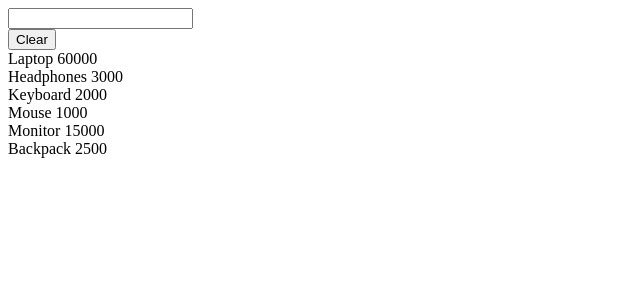
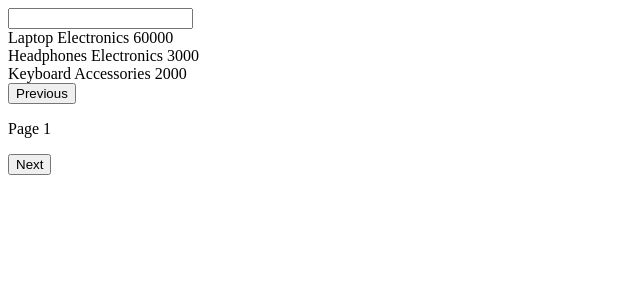
Before and after one commit to kunaladhav/playground, a React (Vite) app in the folder playground/: page / in a window 1280 px wide. Shown: the top 300 px of the page, without its empty margins (0-640 px from the left). Built offline with nearby package versions, Linux system fonts and the light colour scheme.

Commit message:
Complete Day 10 Assignment

```diff
--- a/playground/src/App.jsx
+++ b/playground/src/App.jsx
@@ -12,7 +12,8 @@
 // import Shop from "./Pages/Shop";
 // import SearchProduct from "./components/SearchProduct";
 // import ProfileSetting from "./Pages/ProfileSetting";
-import Debounce from "./components/Debounce";
+// import Debounce from "./components/Debounce";
+import Pagination from "./components/Pagination";
 
 function App() {
   // const [cart, setCart] = useState([]);
@@ -36,7 +37,8 @@ function App() {
         {/* <Shop /> */}
         {/* <SearchProduct /> */}
         {/* <ProfileSetting /> */}
-        <Debounce />
+        {/* <Debounce /> */}
+        <Pagination />
       </div>
     </>
   );
--- /dev/null
+++ b/playground/src/components/Pagination.jsx
@@ -0,0 +1,75 @@
+import { useState } from "react";
+
+const products = [
+  { id: 1, name: "Laptop", category: "Electronics", price: 60000 },
+  { id: 2, name: "Headphones", category: "Electronics", price: 3000 },
+  { id: 3, name: "Keyboard", category: "Accessories", price: 2000 },
+  { id: 4, name: "Mouse", category: "Accessories", price: 1000 },
+  { id: 5, name: "Monitor", category: "Electronics", price: 15000 },
+  { id: 6, name: "Backpack", category: "Accessories", price: 2500 },
+  { id: 7, name: "Webcam", category: "Electronics", price: 5000 },
+  { id: 8, name: "USB Cable", category: "Accessories", price: 500 },
+  { id: 9, name: "Tablet", category: "Electronics", price: 25000 },
+  { id: 10, name: "Mouse Pad", category: "Accessories", price: 800 },
+];
+
+const Pagination = () => {
+  const [searchTerm, setSearchTerm] = useState("");
+  const [currentPage, setCurrentPage] = useState(1);
+
+  const filteredItem = products.filter((item) => {
+    return item.name.toLowerCase().includes(searchTerm.toLowerCase());
+  });
+
+  const itemsPerPage = 3;
+  const startIndex = (currentPage - 1) * 3;
+  const endIndex = startIndex + 3;
+
+  const toDisplay = filteredItem.slice(startIndex, endIndex);
+  const totalPages = Math.ceil(filteredItem.length / itemsPerPage);
+
+  const nextPage = () => {
+    if (currentPage < totalPages) {
+      setCurrentPage((prev) => prev + 1);
+    }
+  };
+
+  const prevPage = () => {
+    if (currentPage > 1) {
+      setCurrentPage((prev) => prev - 1);
+    }
+  };
+
+  return (
+    <div>
+      <div>
+        <input
+          type="text"
+          value={searchTerm}
+          onChange={(e) => {
+            setSearchTerm(e.target.value);
+            setCurrentPage(1);
+          }}
+        />
+      </div>
+      <div>
+        {toDisplay.length > 0 ? (
+          toDisplay.map((item) => (
+            <div>
+              {item.name} {item.category} {item.price}
+            </div>
+          ))
+        ) : (
+          <div>No Products Found</div>
+        )}
+        <div>
+          <button onClick={() => prevPage()}>Previous</button>
+          <p>Page {currentPage}</p>
+          <button onClick={() => nextPage()}>Next</button>
+        </div>
+      </div>
+    </div>
+  );
+};
+
+export default Pagination;
```
